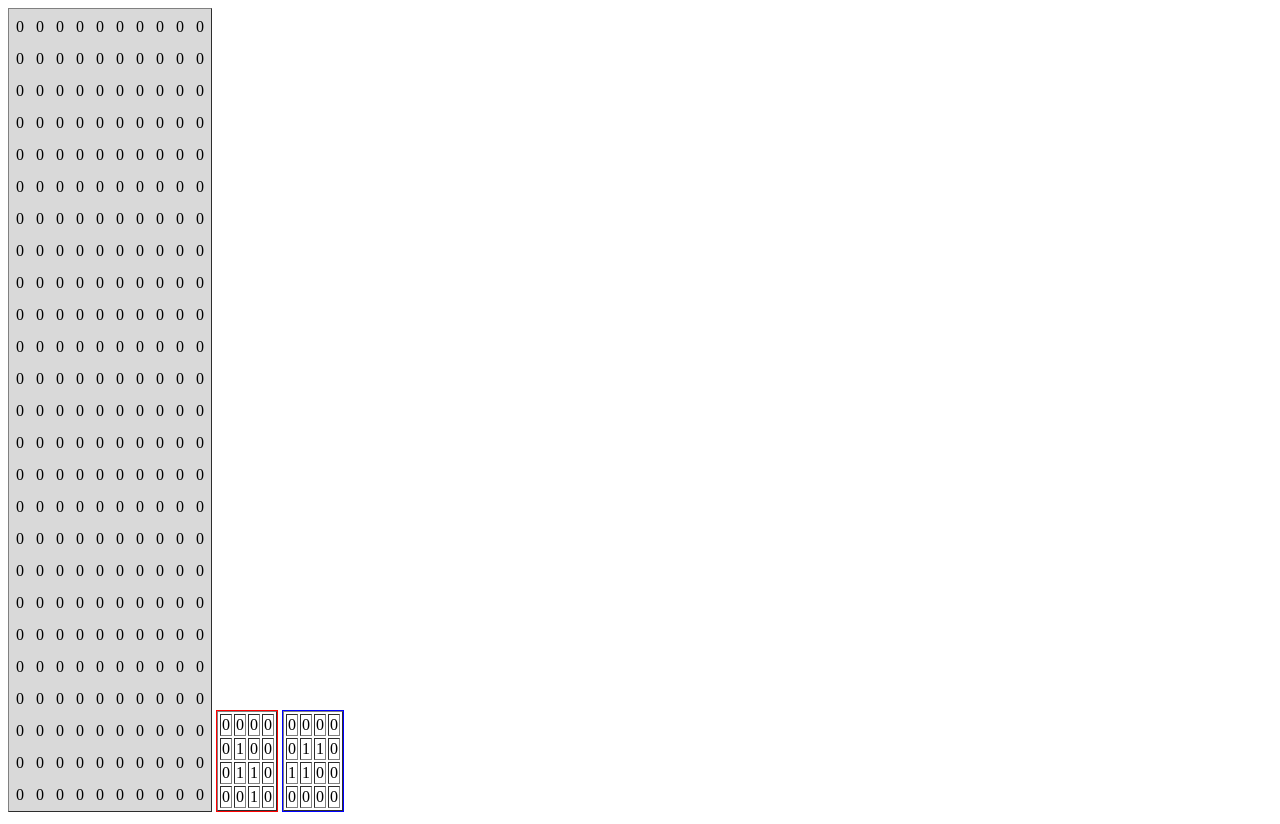
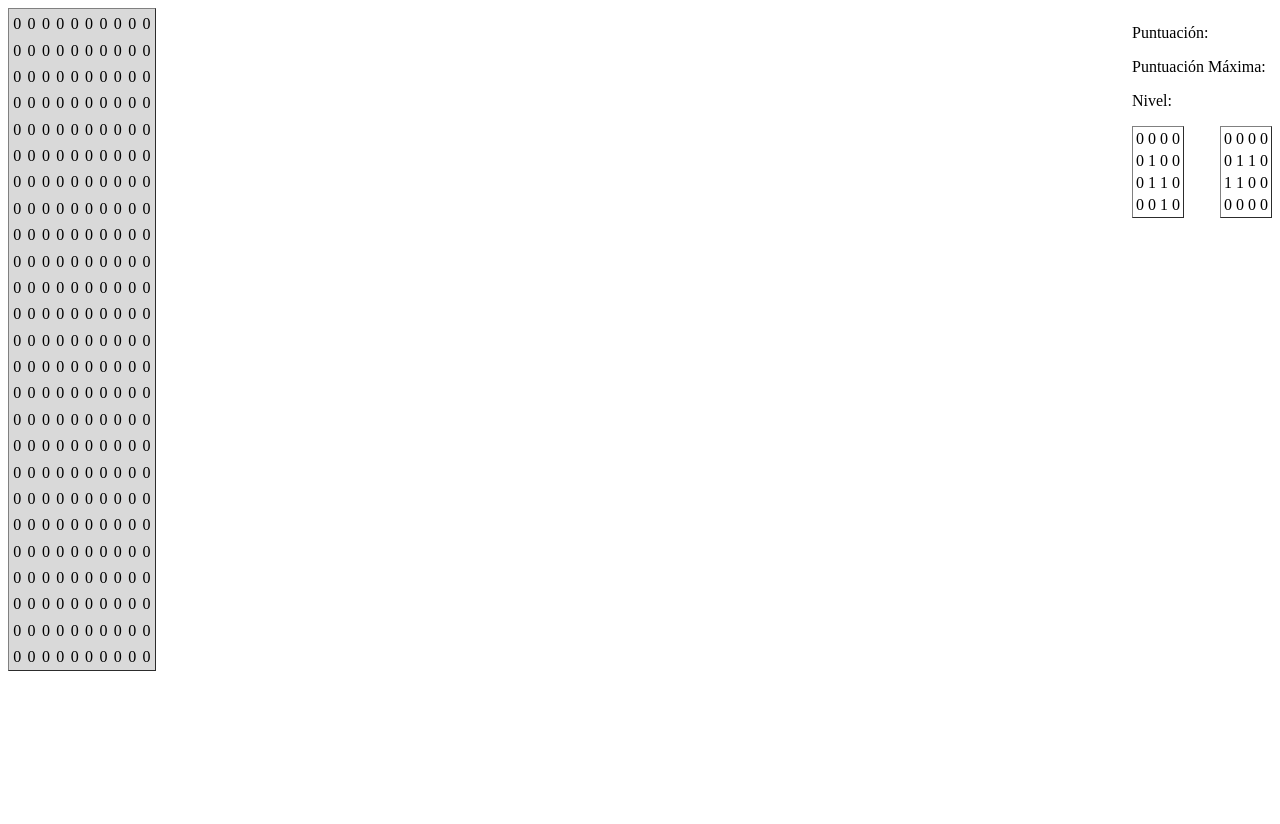
Before and after one commit to lmor98/tetris, a plain HTML site: page index.html in a window 1280 px wide. After the commit the page ends 800 px from the top, so only its background shows below. Drawn offline with Linux system fonts and the light colour scheme.

```diff
--- a/css/estilos.css
+++ b/css/estilos.css
@@ -1,20 +1,33 @@
+body{}
 /*
     los td no tendran bordes
 */
 #tablero td{
     border: 0;
-    padding: 5;
+    padding: 2.2;
 }
+
+td{
+    border: 0px;
+}
+
 #original, #girada{
     display: inline-block;
+    padding-bottom: 1.2em;
 }
-#original{
-    border: 1px solid red;
-}
+
 #girada{
-    border: 1px solid blue;
+    padding-left: 2em;
 }
 #tablero{
-    display: inline-block;
     background: rgba(128,128,128,0.3);
 }
+
+#points{
+    /*display: inline-block;*/
+    float: right;
+}
+
+#tetris{
+    display: inline-block;
+}
--- a/index.html
+++ b/index.html
@@ -9,9 +9,16 @@
     </head>
     <body>
         <div class="container">
-            <table id="tablero" border="1" ></table>
-            <div id="original">Original</div>
-            <div id="girada">Girada</div>
+            <div id="tetris">
+                <table id="tablero" border="1" ></table>
+            </div>
+            <div id="points">
+                <p id="puntuacion">Puntuación:</p>
+                <p id="puntuacionMax">Puntuación Máxima:</p>
+                <p id="nivel">Nivel:</p>
+                <div id="original">Original</div>
+                <div id="girada">Girada</div>
+            </div>
         </div>
     </body>
 </html>
--- a/js/codi.js
+++ b/js/codi.js
@@ -102,8 +102,13 @@ var Peca = function(forma, color, posicioX, posicioY){
 var piezaAleatoria = GeneraPecaAleatoria();
 var pieza = new Peca(piezaAleatoria[0], piezaAleatoria[1]);
 
+//Creamos una pieza
+var p = new Peca(GeneraPecaAleatoria()[0], GeneraPecaAleatoria()[1], 5, 25);
+console.log(p);
+
 //Funcion que desplazara la pieza a la derecha
 Peca.prototype.moverDerecha = function(){
+    //Comprobamos que al mover la pieza a la derecha no se salga del tablero
     if( (x-1) > 0){
         return true;
     }else{
@@ -113,6 +118,7 @@ Peca.prototype.moverDerecha = function(){
 
 //Funcion que desplazara la pieza a la izquierda
 Peca.prototype.moverIzqueirda = function(){
+    //Comprobamos que al mover la pieza a la izquierda no se salga del tablero
     if( (x+1) < 14 ){
         x++;
         return true;
@@ -142,12 +148,15 @@ Peca.prototype.pintarPieza = function(){
     return resultat
 };
 
+//Funcion que rotara la pieza en sentido horario
 Peca.prototype.rotarSentitHorari = function(){
+    //Creamos un array para guardar la nueva forma
     var formaNova = new Array();
-    for (var i=0;i<this.forma.length;i++) {
-        formaNova[i]=new Array();
-        for (var j=0;j<this.forma[i].length;j++) {
-            formaNova[i][j]=this.forma[this.forma[i].length-1-j][i];
+    //Recorremos el array de la forma de la pieza
+    for (var i = 0; i < this.forma.length; i++) {
+        formaNova[i] = new Array();
+        for (var j = 0; j < this.forma[i].length; j++) {
+            formaNova[i][j] = this.forma[this.forma[i].length-1-j][i];
         }
     }
     this.forma = formaNova;
@@ -160,15 +169,14 @@ Peca.prototype.rotarAntiHorari = function(){
     this.rotarSentitHorari();
 }
 pieza.rotarAntiHorari();
+
+//Funcion para hacer que la pieza baje
 Peca.prototype.moureAvall = function(posicioY){
     //Esto hara que la pieza se desplace hacia abajo
     this.posicioY--;
 }
 Peca.prototype.formaPeca = function(){}
 
-//Creamos una pieza
-var p = new Peca(GeneraPecaAleatoria()[0], GeneraPecaAleatoria()[1], 5, 25);
-console.log(p);
 
 //Mostrem per pantalla l'espai de joc
 $(document).ready(function(){
```
